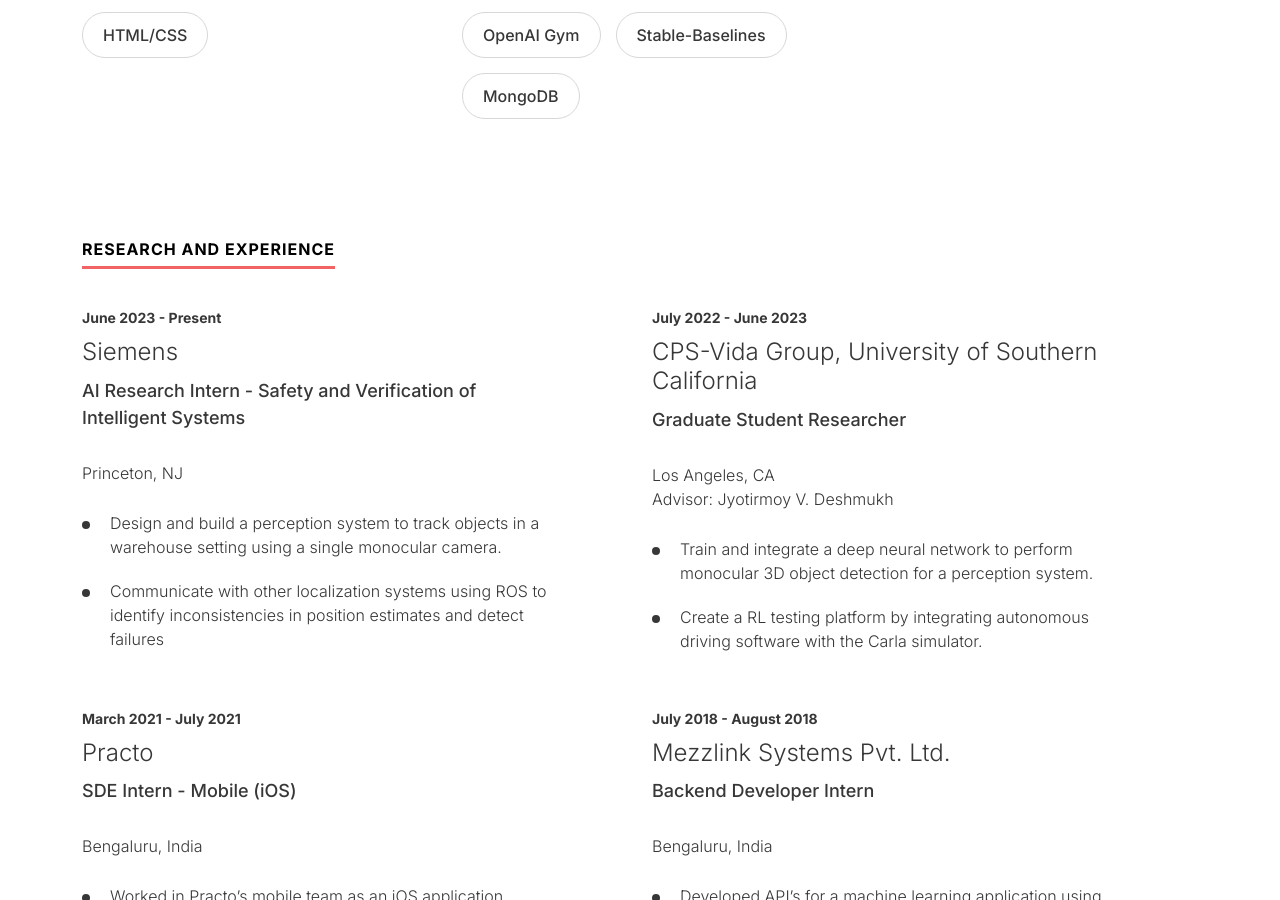
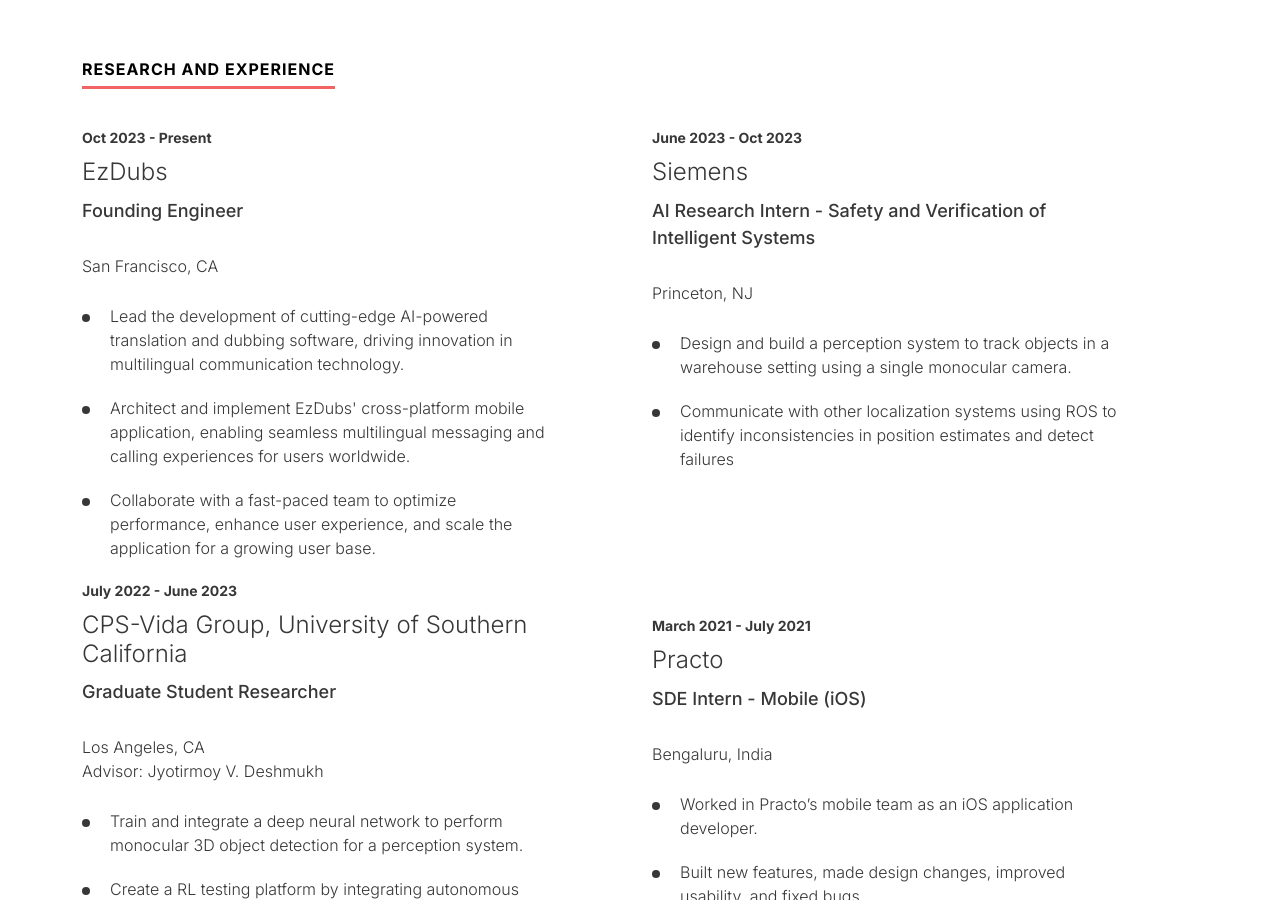
Before and after one commit to RohitBernard/RohitBernard.github.io, a plain HTML site: page index.html in a window 1280 px wide. Shown: the part 1546-2446 px from the top of the page. Drawn offline with nearby package versions, Linux system fonts and the light colour scheme.

Commit message:
Update resume

```diff
--- a/index.html
+++ b/index.html
@@ -59,12 +59,12 @@
             <section>
                 <h1>
                   <span class="hi_there">HI THERE</span>
-                  I’m <span class="name">Rohit Bernard</span> <br> Research Intern, Siemens Technology<br> MS Computer Science, USC Viterbi
+                  I’m <span class="name">Rohit Bernard</span> <br> Founding Engineer, EzDubs
                 </h1>
                 <ul class="ds-numbervalulist">
                   <li>
                     <strong><i class="ri-map-pin-fill"></i></strong>
-                    <span>Los Angeles, CA</span>
+                    <span>San Francisco, CA</span>
                   </li>
                 </ul>
             </section>
@@ -153,9 +153,22 @@
      <div class="container">
         <h2 class="ds-heading">Research and Experience</h2>
         <div class="row ds-experience-list">
+          <div class="col-12 col-sm-12 col-md-6 col-lg-6 col-xl-6 col-xxl-6">
+            <section>
+              <span class="ds-year">Oct 2023 - Present</span>
+              <h3 class="ds-officename">EzDubs</h3>
+              <span class="ds-department">Founding Engineer</span>
+              <p>San Francisco, CA</p>
+              <ul>
+                <li>Lead the development of cutting-edge AI-powered translation and dubbing software, driving innovation in multilingual communication technology.</li>
+                <li>Architect and implement EzDubs' cross-platform mobile application, enabling seamless multilingual messaging and calling experiences for users worldwide.</li>
+                <li>Collaborate with a fast-paced team to optimize performance, enhance user experience, and scale the application for a growing user base.</li>
+              </ul>
+            </section>
+          </div>
             <div class="col-12 col-sm-12 col-md-6 col-lg-6 col-xl-6 col-xxl-6">
               <section>
-                <span class="ds-year">June 2023 - Present</span>
+                <span class="ds-year">June 2023 - Oct 2023</span>
                 <h3 class="ds-officename">Siemens</h3>
                 <span class="ds-department">AI Research Intern - Safety and Verification of Intelligent Systems</span>
                 <p>Princeton, NJ</p>
```
Also changed, not shown: 1 other file.
